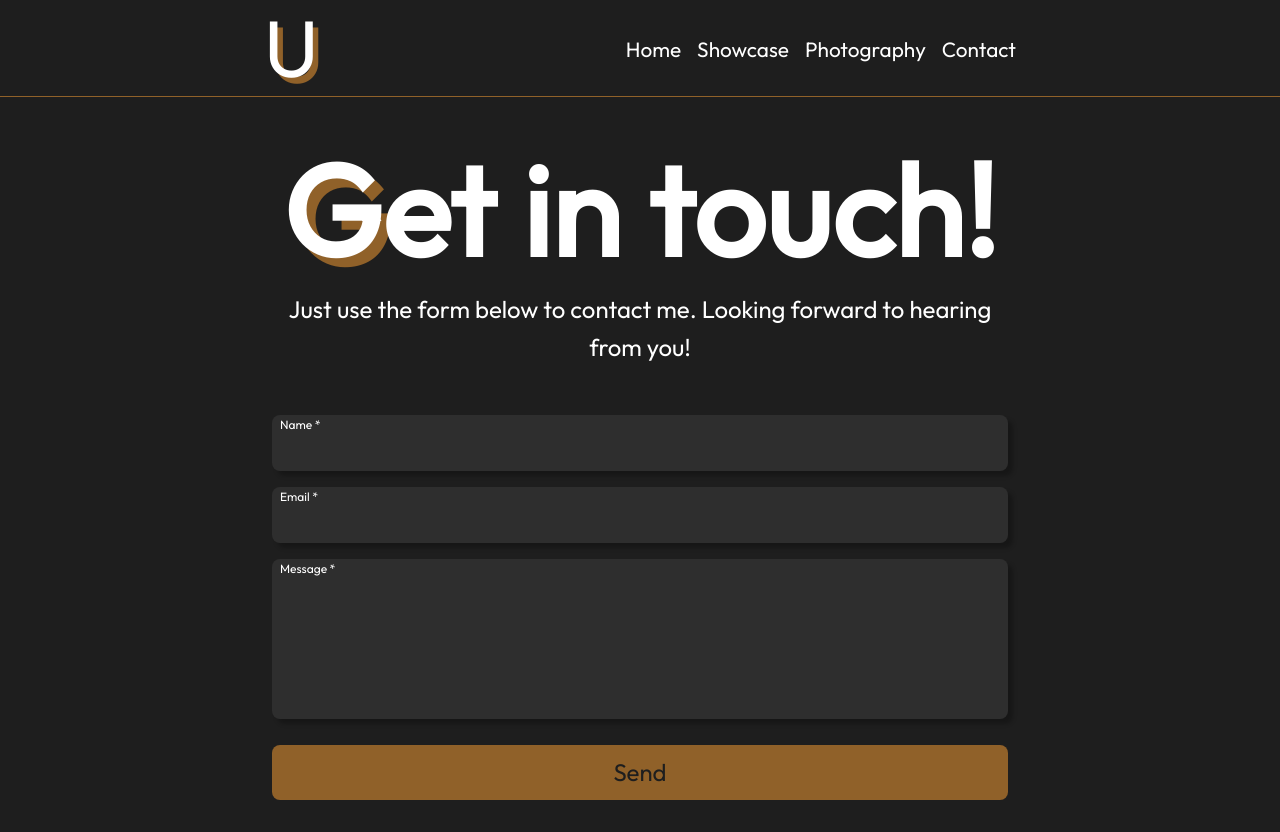
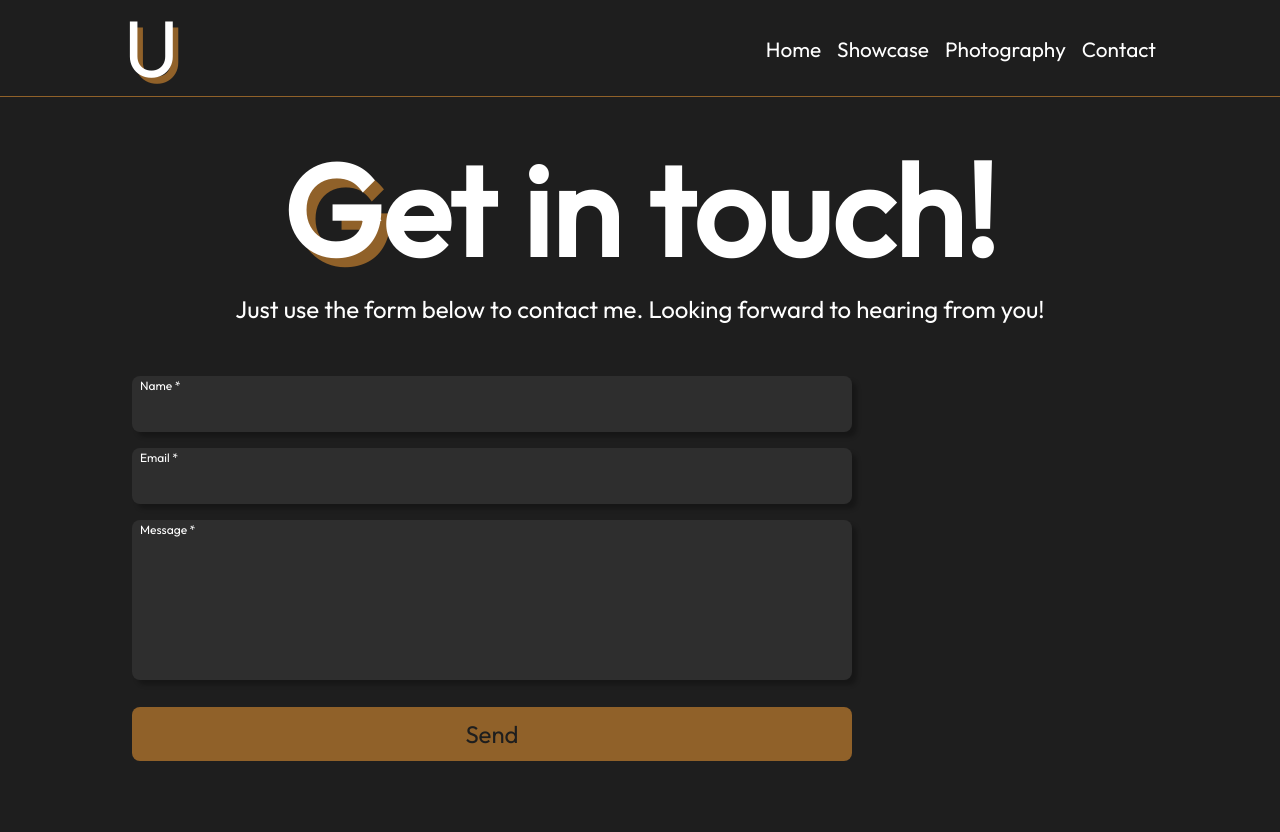
Before and after one commit to umute97/personal-page, a Vue app: page /contact in a window 1280 px wide. After the commit the page ends 800 px from the top, so only its background shows below. Built offline with nearby package versions, Linux system fonts and the light colour scheme.

Commit message:
Adjust max content width for all pages

```diff
--- a/src/assets/base.css
+++ b/src/assets/base.css
@@ -14,7 +14,8 @@
 }
 
 :root {
-  --max-content-width-lg: 800px;
+  --max-content-width-lg: 1080px;
+  --max-content-width-md: 720px;
 }
 
 ::selection {
--- a/src/assets/main.css
+++ b/src/assets/main.css
@@ -442,6 +442,6 @@ nav[role="tablist"] > .active {
 
 @media screen and (min-width: 768px) {
     .contact-form {
-        max-width: var(--max-content-width-lg);
+        max-width: var(--max-content-width-md);
     }
 }
```
